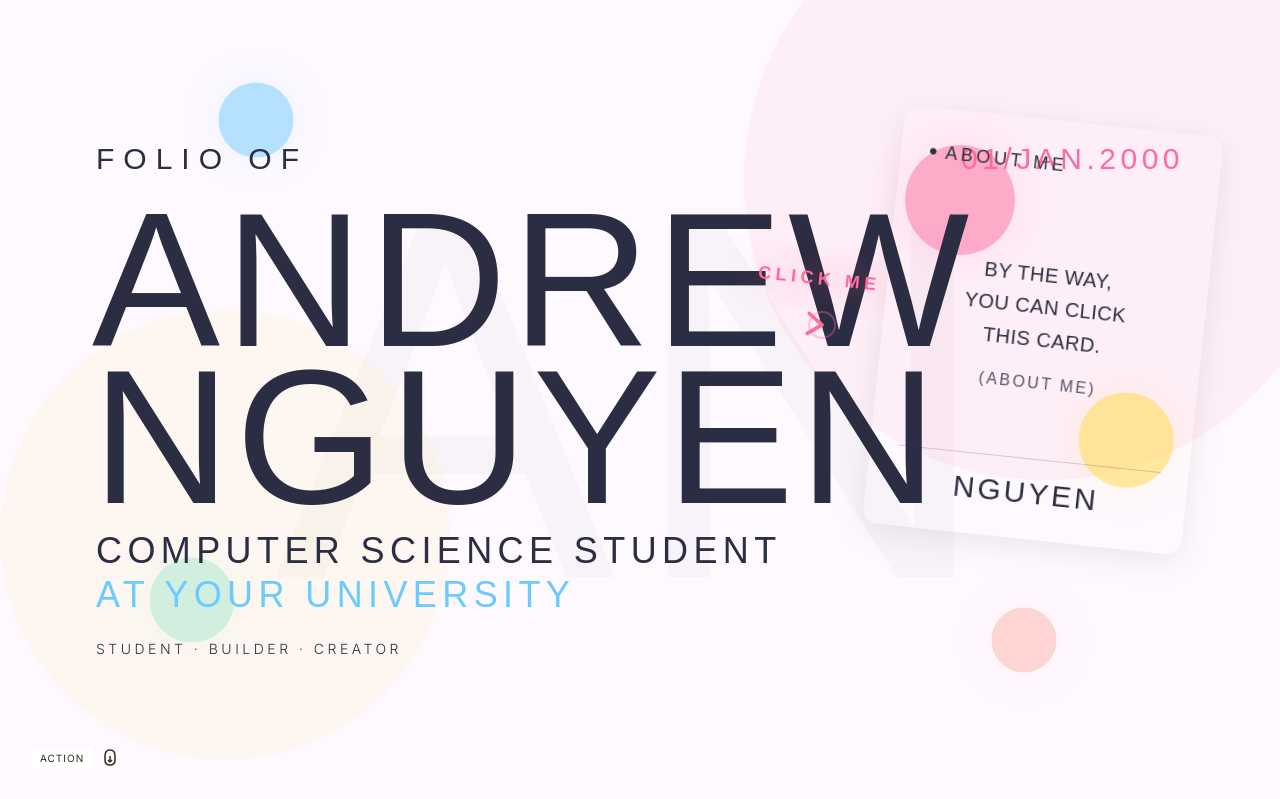
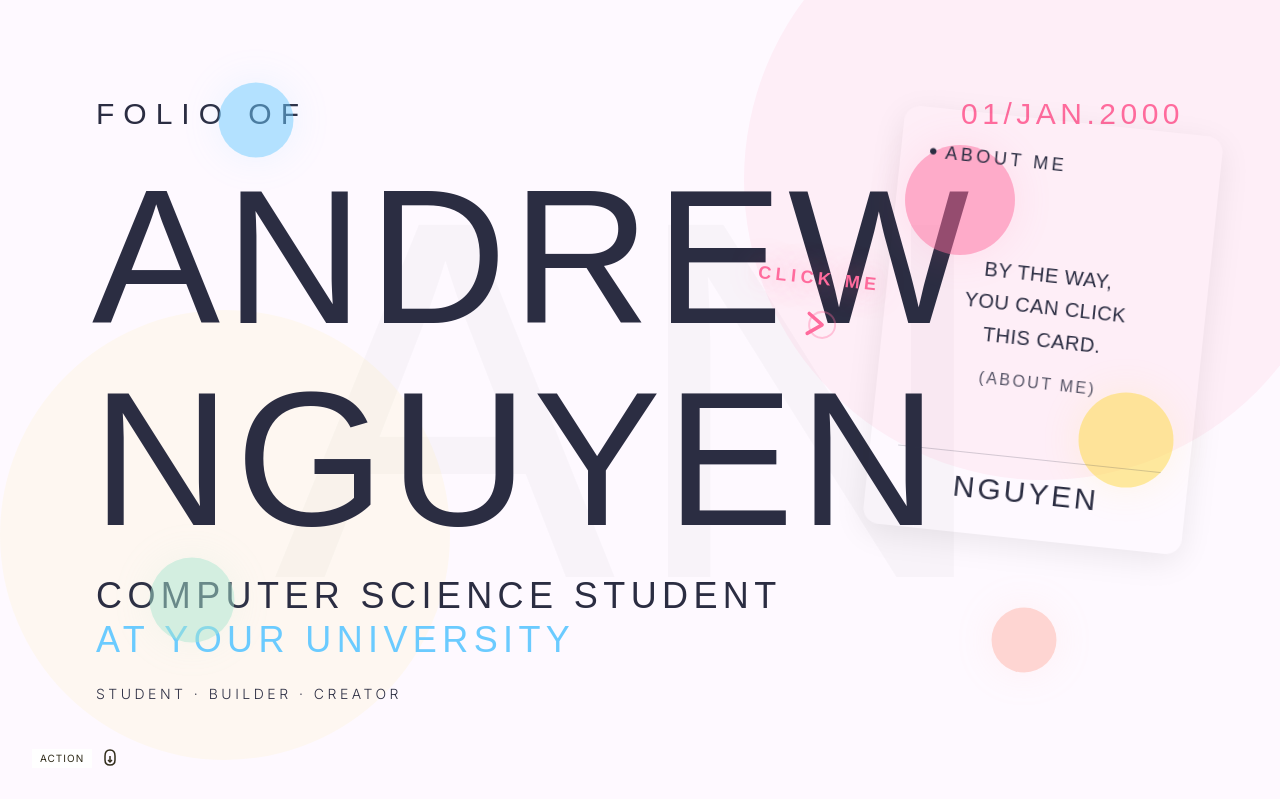
Before and after one commit to Andrew126111/Personal-Portfolio, a Next.js app: page / in a window 1280 px wide. Shown: the top 799 px of the page. Built offline with nearby package versions, Linux system fonts and the light colour scheme; a web font is replaced by a local one.

Commit message:
Fix: orb z-index 15 for interaction, name leading 1.05

```diff
--- a/components/HeroSection.tsx
+++ b/components/HeroSection.tsx
@@ -35,7 +35,7 @@ function FidgetOrb({ color, size, baseX, baseY }: { color: string; size: number;
         opacity: 0.5,
         x,
         y,
-        zIndex: 5,
+        zIndex: 15,
         translateX: "-50%",
         translateY: "-50%",
         boxShadow: `0 0 40px ${color}44`,
@@ -130,7 +130,7 @@ export default function HeroSection({ onAboutClick }: { onAboutClick: () => void
 
         {/* Main name */}
         <motion.h1
-          className="text-[clamp(4rem,15vw,16rem)] leading-[0.82] tracking-wide -ml-1"
+          className="text-[clamp(4rem,15vw,16rem)] leading-[1.05] tracking-wide -ml-1"
           style={{ fontFamily: "Six Caps, sans-serif", color: "#2b2d42" }}
           initial={{ opacity: 0, y: 40 }}
           whileInView={{ opacity: 1, y: 0 }}
```
